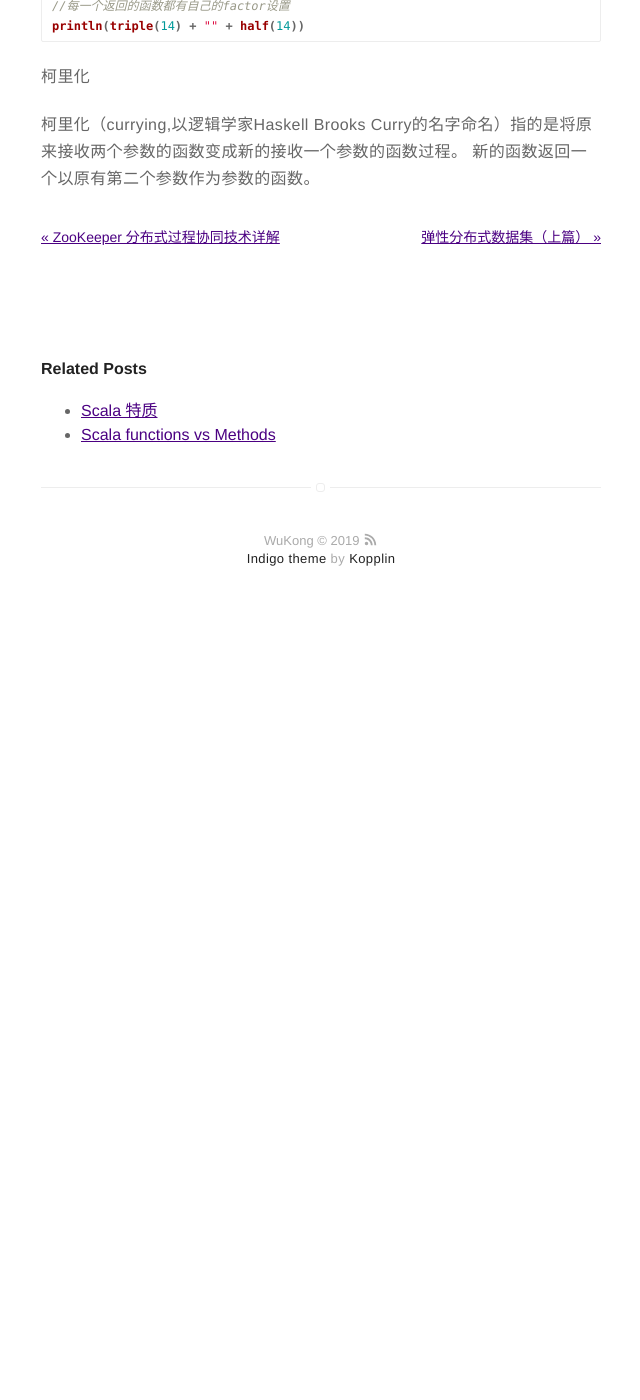
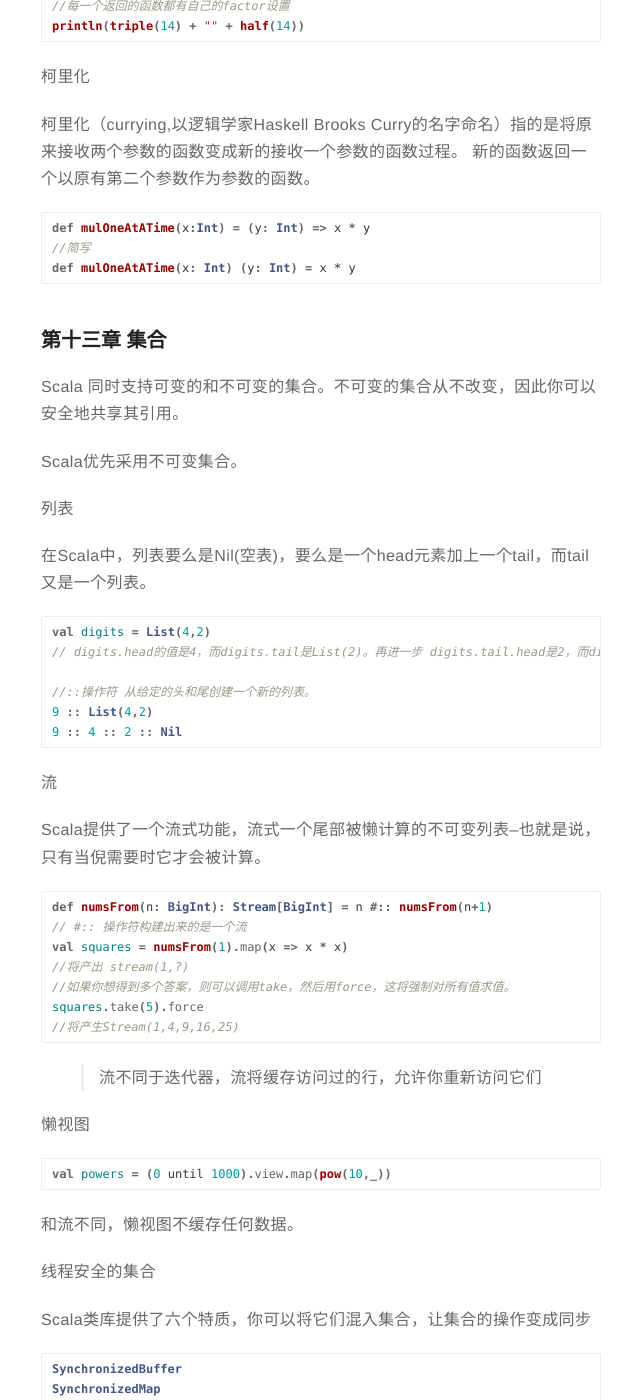
Before and after one commit to legend91325/legend91325.github.io, a Jekyll site: the page built from _posts/2019/2019-08-16-markdown-Scala_learn_note_one.md, in a window 1280 px wide and 1400 px high, scrolled down 13295 px. Shown: the whole window, without its empty margins (319-959 px from the left). Built offline with Jekyll 4.4.1, drawn with Linux system fonts in a browser that asks for light colours; before the commit the page ends 13925 px from its top, so only the background shows below that; some of the changed text lies outside the part shown.

Commit message:
update scala doc

````diff
--- a/_posts/2019/2019-08-16-markdown-Scala_learn_note_one.md
+++ b/_posts/2019/2019-08-16-markdown-Scala_learn_note_one.md
@@ -1,5 +1,5 @@
 ---
-title: "快学Scala学习笔记"
+title: "《快学Scala》学习笔记"
 layout: post
 date: 2019-08-16 15:00
 image: /assets/images/markdown.jpg
@@ -564,3 +564,72 @@ println(triple(14) + "" + half(14))
 
 柯里化（currying,以逻辑学家Haskell Brooks Curry的名字命名）指的是将原来接收两个参数的函数变成新的接收一个参数的函数过程。
 新的函数返回一个以原有第二个参数作为参数的函数。
+
+```scala
+def mulOneAtATime(x:Int) = (y: Int) => x * y
+//简写
+def mulOneAtATime(x: Int) (y: Int) = x * y
+```
+
+### 第十三章 集合
+
+Scala 同时支持可变的和不可变的集合。不可变的集合从不改变，因此你可以安全地共享其引用。
+
+Scala优先采用不可变集合。
+
+列表
+
+在Scala中，列表要么是Nil(空表)，要么是一个head元素加上一个tail，而tail又是一个列表。
+```scala
+val digits = List(4,2)
+// digits.head的值是4，而digits.tail是List(2)。再进一步 digits.tail.head是2，而digits.tail.tail是Nil
+
+//::操作符 从给定的头和尾创建一个新的列表。
+9 :: List(4,2)
+9 :: 4 :: 2 :: Nil
+```
+
+流
+
+Scala提供了一个流式功能，流式一个尾部被懒计算的不可变列表--也就是说，只有当倪需要时它才会被计算。
+```scala
+def numsFrom(n: BigInt): Stream[BigInt] = n #:: numsFrom(n+1)
+// #:: 操作符构建出来的是一个流
+val squares = numsFrom(1).map(x => x * x)
+//将产出 stream(1,?)
+//如果你想得到多个答案，则可以调用take，然后用force，这将强制对所有值求值。
+squares.take(5).force
+//将产生Stream(1,4,9,16,25)
+```
+
+>流不同于迭代器，流将缓存访问过的行，允许你重新访问它们
+
+懒视图
+
+```scala
+val powers = (0 until 1000).view.map(pow(10,_))
+```
+和流不同，懒视图不缓存任何数据。
+
+线程安全的集合
+
+Scala类库提供了六个特质，你可以将它们混入集合，让集合的操作变成同步
+```scala
+SynchronizedBuffer
+SynchronizedMap
+SynchronizedPriorityQueue
+SynchronizedQueue
+SynchronizedSet
+SynchronizedStack
+```
+
+并行集合
+
+par方法长处当前集合的一个并行实现。
+
+par方法返回的并行集合的类型为扩展自ParSeq、ParSet或ParMap特质的类型，所有这些特质都是ParIterable的子类型。
+这些并不是Iterable的子类型，因此你不能将并行集合传递给预期Iterable、Seq、Set或Map的方法。
+你可以用ser方法将并行集合转换回串行的版本
+
+
+### 第十四章 模式匹配和样例类
````
Also changed, not shown: _posts/2019/2019-01-01-markdown_ZooKeeper_distributed.md (+4 -4 lines).
